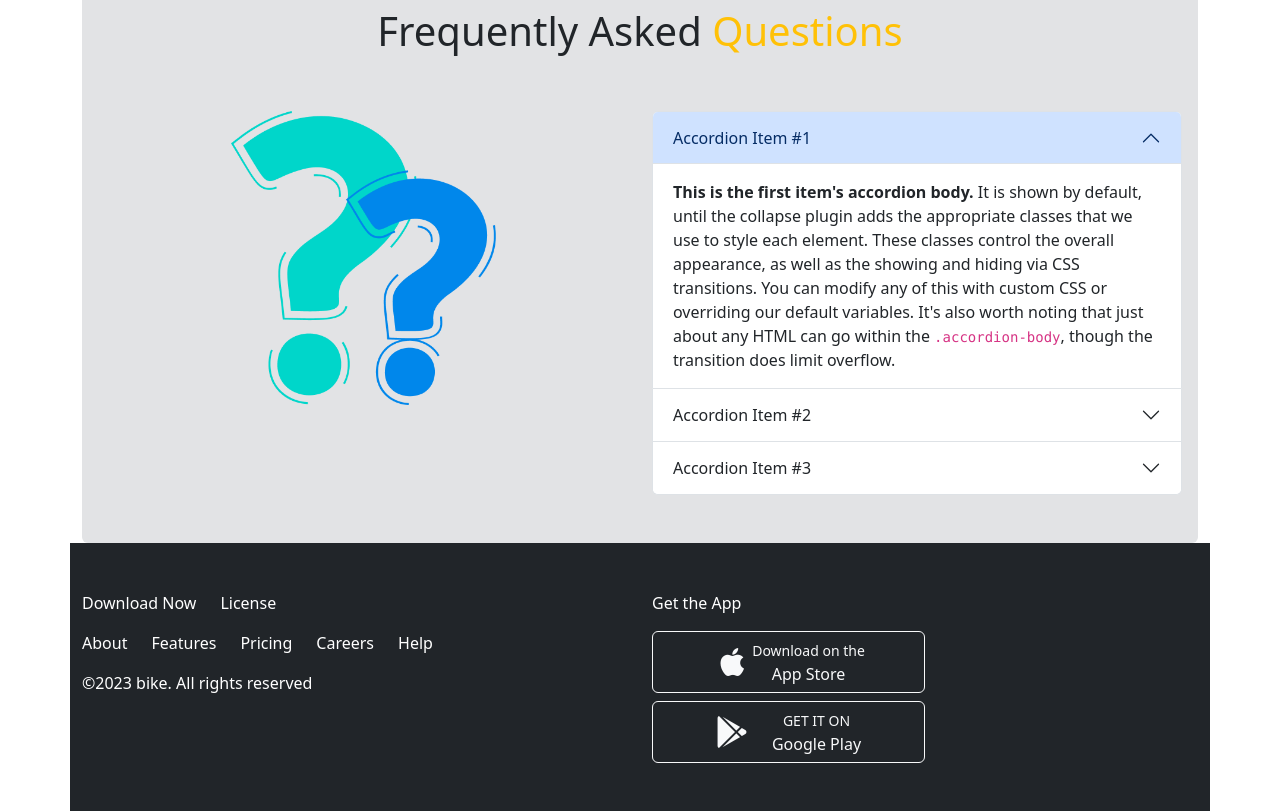
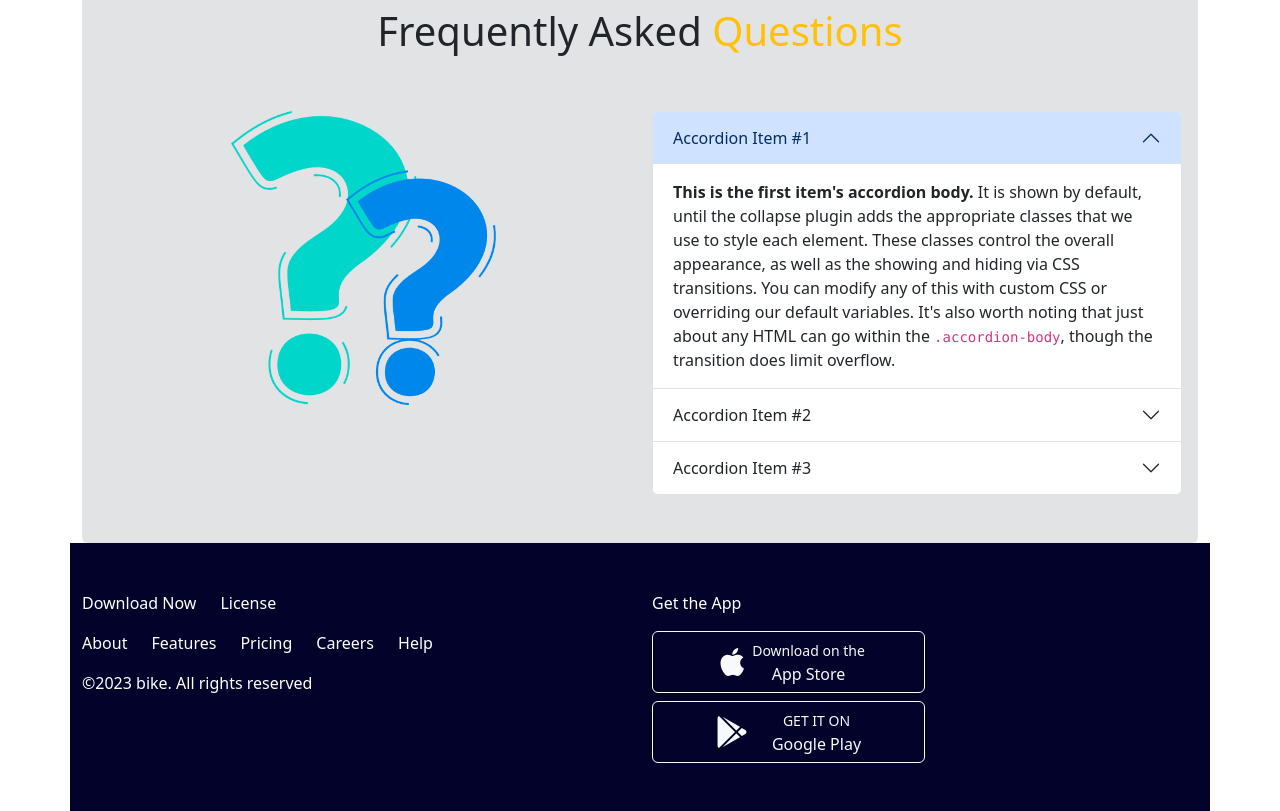
Before and after one commit to yasinarafat4/bikers-zone, a plain HTML site: page index.html in a window 1280 px wide. Shown: the part 2541-3352 px from the top of the page. Drawn offline with nearby package versions, Linux system fonts and the light colour scheme.

Commit message:
footer bg change

```diff
--- a/css/styles.css
+++ b/css/styles.css
@@ -1,3 +1,6 @@
 .bikers-zone-prev-next-icon{
     background-color: rgba(229, 124, 124, 0.776);
 }
+.footer-bg{
+    background-color: rgb(2, 2, 42);
+}
--- a/index.html
+++ b/index.html
@@ -449,7 +449,7 @@
     </main>
 
     <!-- footer -->
-    <footer class="row row-cols-1 row-cols-lg-2 bg-dark py-5">
+    <footer class="row row-cols-1 row-cols-lg-2 footer-bg py-5">
         <div>
           <div>
             <ul class="d-flex list-unstyled gap-4">
```
